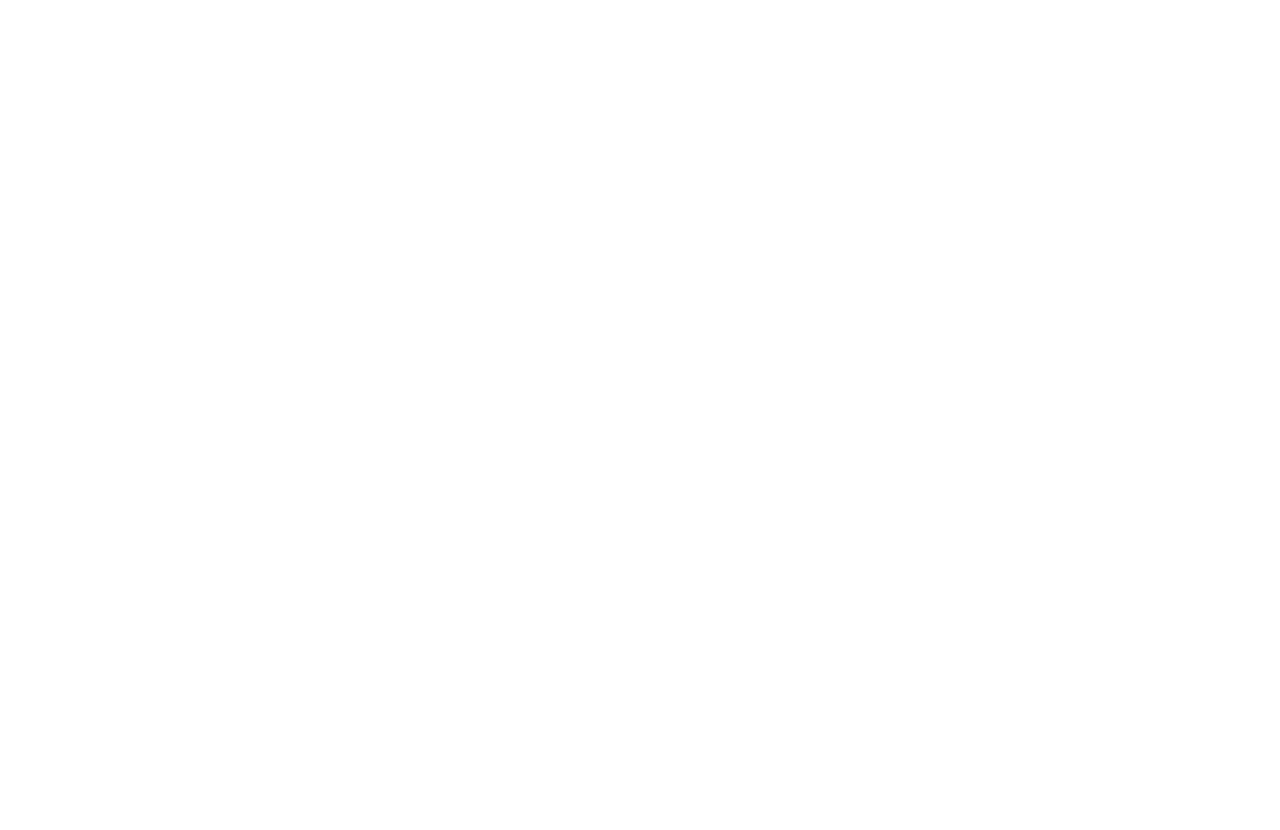
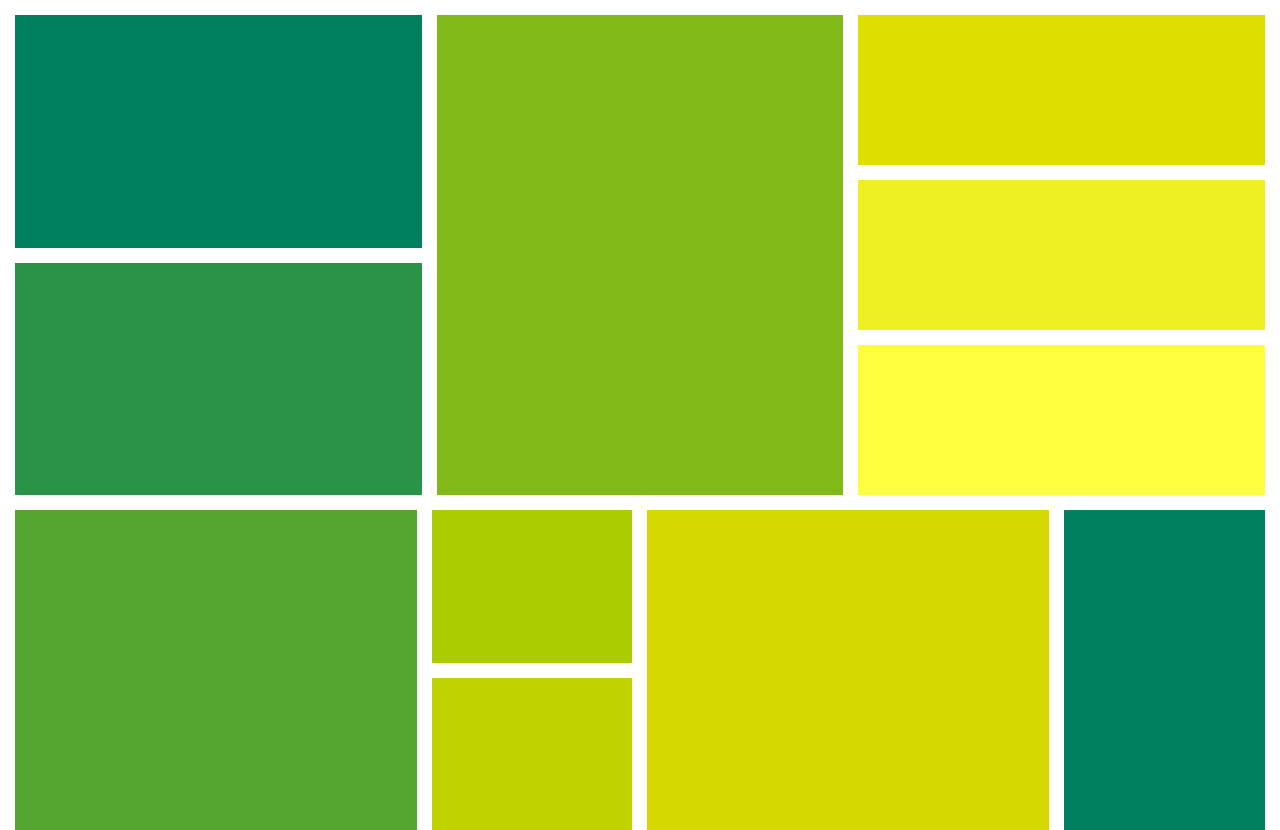
Before and after one commit to milapawlus/grid, a plain HTML site: page index.html in a window 1280 px wide. Before the commit the page ends 800 px from the top, so only its background shows below. Drawn offline with Linux system fonts and the light colour scheme.

Commit message:
Created grid project (#1)
* created five items

* created ten items

* created fourteen items

* created sixteen items and margin

* updated code

Co-authored-by: milapawlus <bogumilapawlus0@gmail.com>

```diff
--- a/index.html
+++ b/index.html
@@ -9,6 +9,28 @@
     <title>Grid</title>
 </head>
 <body>
-
+    <div class="grid-container">
+        <div class="item1">
+            <div class="item3">
+                <div class="item6"></div>
+                <div class="item7"></div>
+            </div>
+            <div class="item4"></div>
+            <div class="item5">
+                <div class="item8"></div>
+                <div class="item9"></div>
+                <div class="item10"></div>
+            </div>
+        </div>
+        <div class="item2">
+            <div class="item11"></div>
+            <div class="item12">
+                <div class="item15"></div>
+                <div class="item16"></div>
+            </div>
+            <div class="item13"></div>
+            <div class="item14"></div>
+        </div>
+    </div>
 </body>
 </html>
--- a/styles/style.css
+++ b/styles/style.css
@@ -0,0 +1,102 @@
+body {
+    background-color: white;
+    height: 100vh;
+    margin: 15px;
+}
+
+.grid-container {
+    display: grid;
+    grid-template-rows: 60% 40%;
+    gap: 15px;
+    height: 100%;
+}
+
+.item1 {
+    display: grid;
+    grid-row: 1 / 2;
+    grid-template-columns: 1fr 1fr 1fr;
+    gap: 15px;
+}
+
+.item2 {
+    display: grid;
+    grid-row: 2 / 3;
+    grid-template-columns: 2fr 1fr 2fr 1fr;
+    gap: 15px;
+}
+
+.item3 {
+    display: grid;
+    grid-column: 1 / 2;
+    grid-template-rows: 1fr 1fr;
+    gap: 15px;
+}
+
+.item4 {
+    grid-column: 2 / 3;
+    background-color: #80B918;
+}
+
+.item5 {
+    display: grid;
+    grid-column: 3 / 4;
+    grid-template-rows: 1fr 1fr 1fr;
+    gap: 15px;
+}
+
+.item6 {
+    grid-row: 1 / span 1;
+    background-color: #007F5F;
+}
+
+.item7 {
+    grid-row: 2 / span 1;
+    background-color: #2B9348;
+}
+
+.item8 {
+    grid-row: 1 / span 1;
+    background-color: #DDDF00;
+}
+
+.item9 {
+    grid-row: 2 / 3;
+    background-color: #EEEF20;
+}
+
+.item10 {
+    grid-row: 3 / span 1;
+    background-color: #FFFF3F;
+}
+
+.item11 {
+    grid-column: 1 / 2;
+    background-color: #55A630;
+}
+
+.item12 {
+    display: grid;
+    grid-column: 2 / 3;
+    grid-template-rows: 1fr 1fr;
+    gap: 15px;
+}
+
+.item13 {
+    grid-column: 3 / 4;
+    background-color: #D4D700;
+}
+
+.item14 {
+    grid-column: span 1 / 5;
+    background-color: #007F5F;
+}
+
+.item15 {
+    grid-row: 1 / span 1;
+    background-color: #AACC00;
+}
+
+.item16 {
+    grid-row: span 1 / 3;
+    background-color: #BFD200;
+}
```
